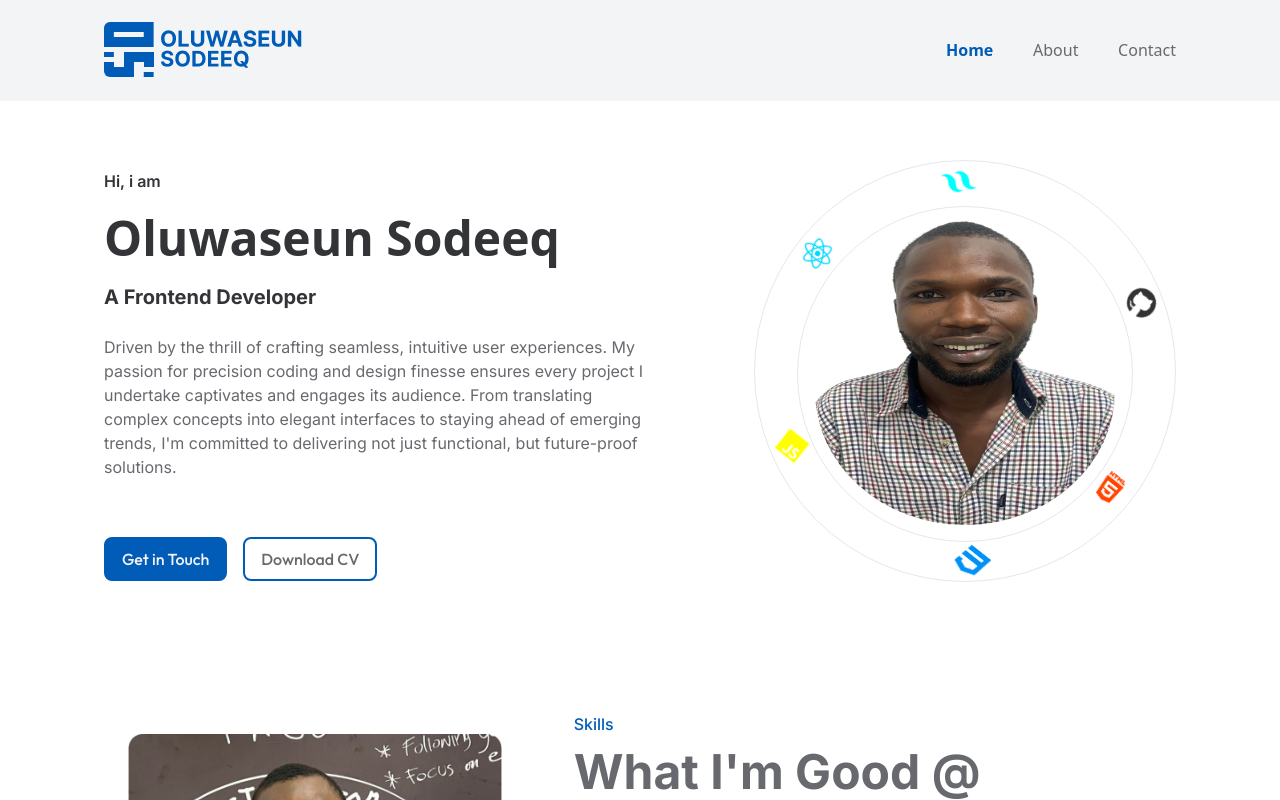
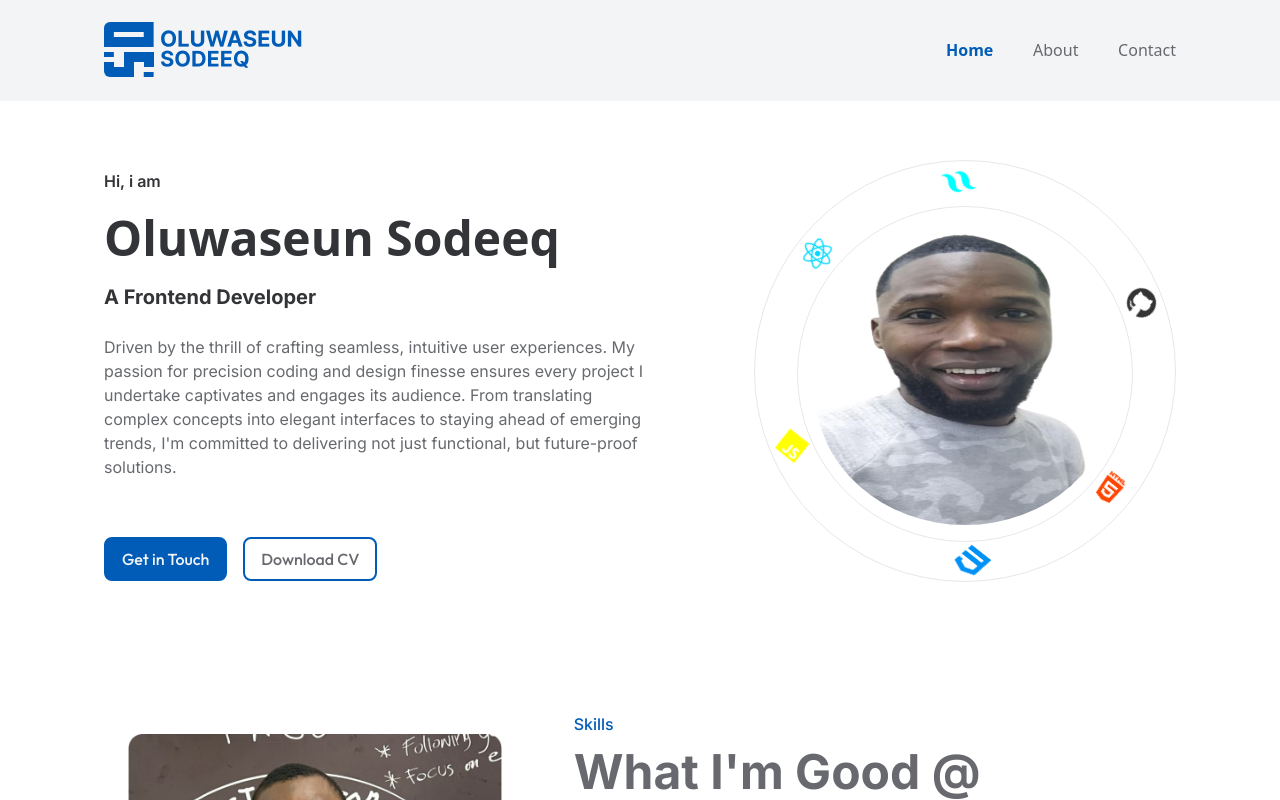
Before and after one commit to OluwaseunSodeeq/oluwaseunSodeeq, a React (Vite) app: page / in a window 1280 px wide. Shown: the top 800 px of the page. Built offline with nearby package versions, Linux system fonts and the light colour scheme.

Commit message:
updated!

```diff
--- a/src/Components/Earth.jsx
+++ b/src/Components/Earth.jsx
@@ -41,7 +41,8 @@ const Earth = () => {
         className={`absolute w-[250px] md:w-[380px] md:h-[380px] lg:w-[80%] lg:h-[80%] z-20 lg:top-[45px] lg:bottom-[45px] left-[0px] md:left-[33px]  md:right-[33px] md:top-[70px] md:bottom-[33px] right-[0px] top-[33px] bottom-[33px]   border rounded-full mx-auto`}
       >
         <img
-          src="seun01.png"
+          // src="seun01.png"
+          src="pp-image.png"
           className="rounded-full w-full lg:w-[90%]  h-full lg:mx-auto pb-0 pt-2 lg:pb-4 lg:pt-2 "
         />
       </div>
--- a/src/Components/Projects.jsx
+++ b/src/Components/Projects.jsx
@@ -93,7 +93,7 @@ function Projects() {
       borderBg: {
         background: "linear-gradient(180deg, #CED3DC 0%, #5B7BE4 100%)",
       },
-      url: "https://oluwaseunsodeeq.github.io/ip-address-tracker",
+      url: "https://oluwaseunsodeeq.github.io/ip-address-tracker/",
     },
   ];
 
```
Also changed, not shown: public/pp-image.png (added).
